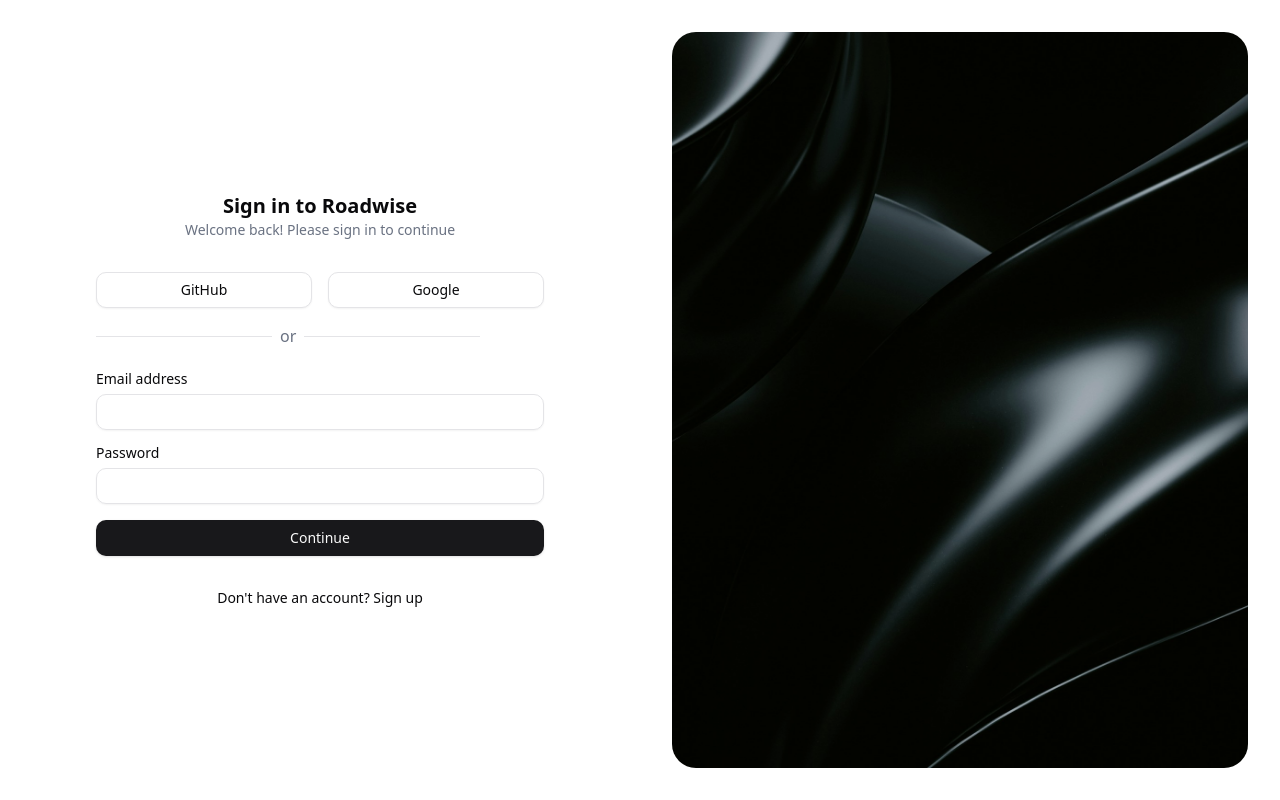
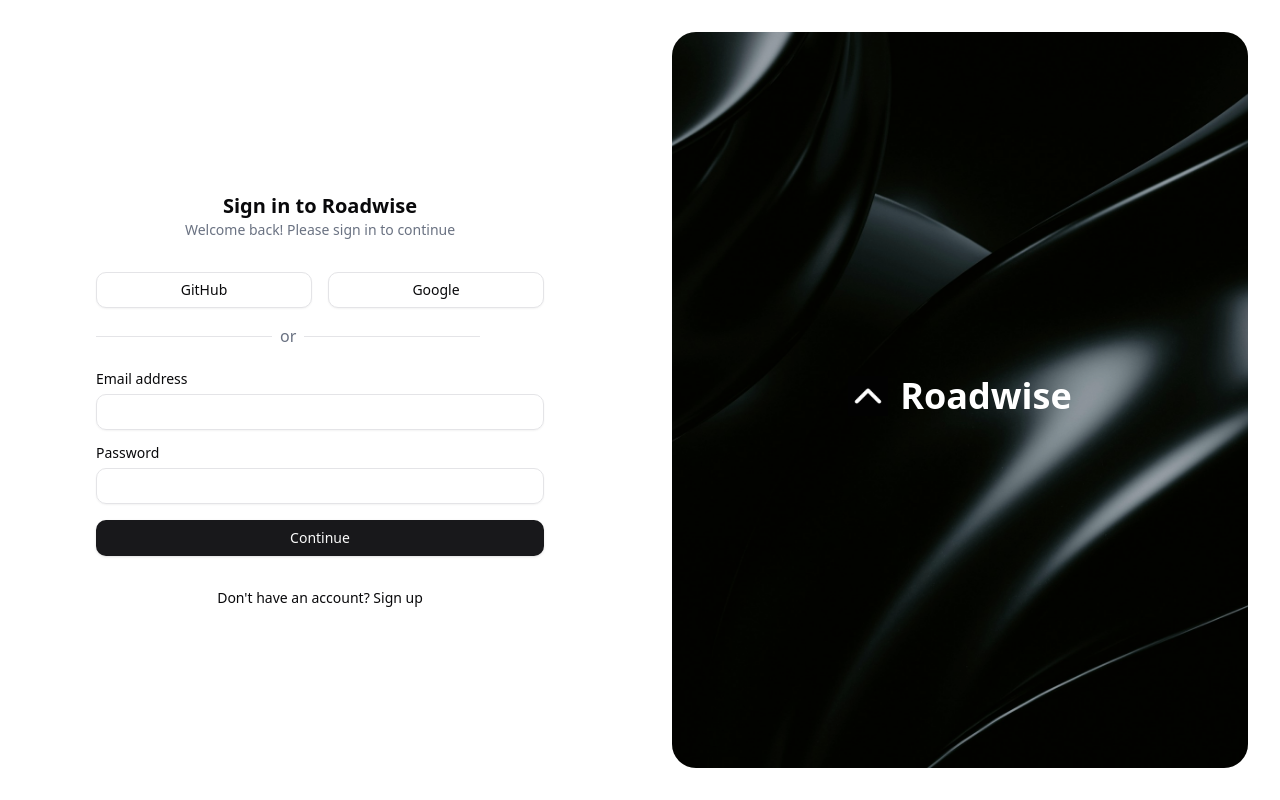
Before and after one commit to roadwise-dev/roadwise, a Next.js app: page /login in a window 1280 px wide. Built offline with nearby package versions, Linux system fonts and the light colour scheme; no server answers.

Commit message:
feat: add roadwise logo in the center

```diff
--- a/app/login/page.tsx
+++ b/app/login/page.tsx
@@ -4,6 +4,7 @@
 import Link from "next/link";
 import { redirect } from "next/navigation";
 import LoginForm from "./login-form";
+import Image from "next/image";
 
 export default async function LoginPage() {
   const supabase = await createClient();
@@ -46,7 +47,7 @@
           <LoginForm />
 
           <Button asChild variant="ghost" className="w-full">
-            <Link href="/signup">Don't have an account? Sign up</Link>
+            <Link href="/signup">Don&apos;t have an account? Sign up</Link>
           </Button>
         </div>
       </div>
@@ -54,13 +55,26 @@
       {/* Right side - Background Image */}
       <div className="flex-1 p-8">
         <div
-          className="w-full h-full bg-cover bg-center rounded-3xl"
+          className="w-full h-full bg-cover bg-center rounded-3xl relative flex items-center justify-center"
           style={{
             backgroundImage: 'url(/images/bg-pattern-1.jpg)',
           }}
         >
           {/* Optional overlay for aesthetic purposes */}
-          <div className="w-full h-full bg-black/10 rounded-3xl" />
+          <div className="absolute inset-0 bg-black/20 rounded-3xl" />
+
+          {/* Roadwise Logo */}
+          <div className="relative z-10 text-center">
+            <div className="flex items-center justify-center gap-3 mb-2">
+              <Image
+                src="/logo.png"
+                alt="Roadwise Logo"
+                width={40}
+                height={40}
+              />
+              <h1 className="text-4xl font-bold text-white">Roadwise</h1>
+            </div>
+          </div>
         </div>
       </div>
     </div>
```
